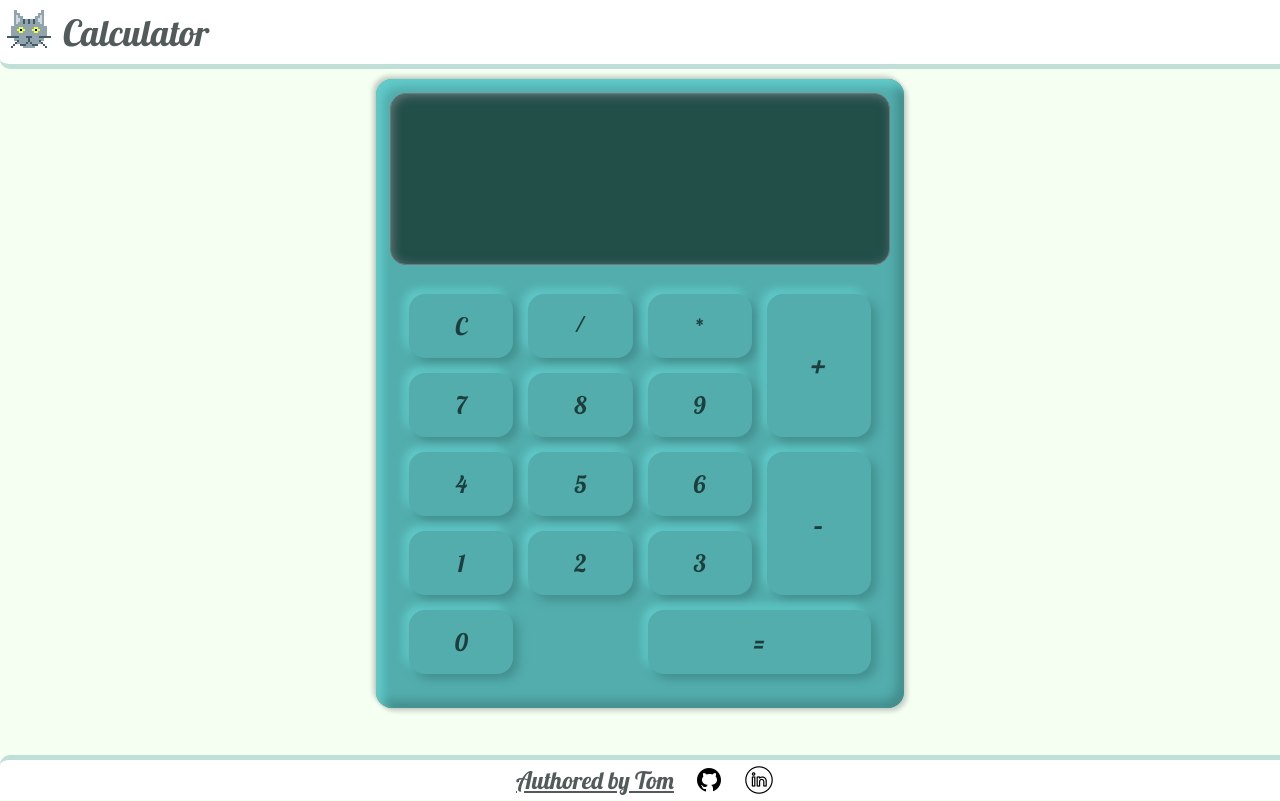
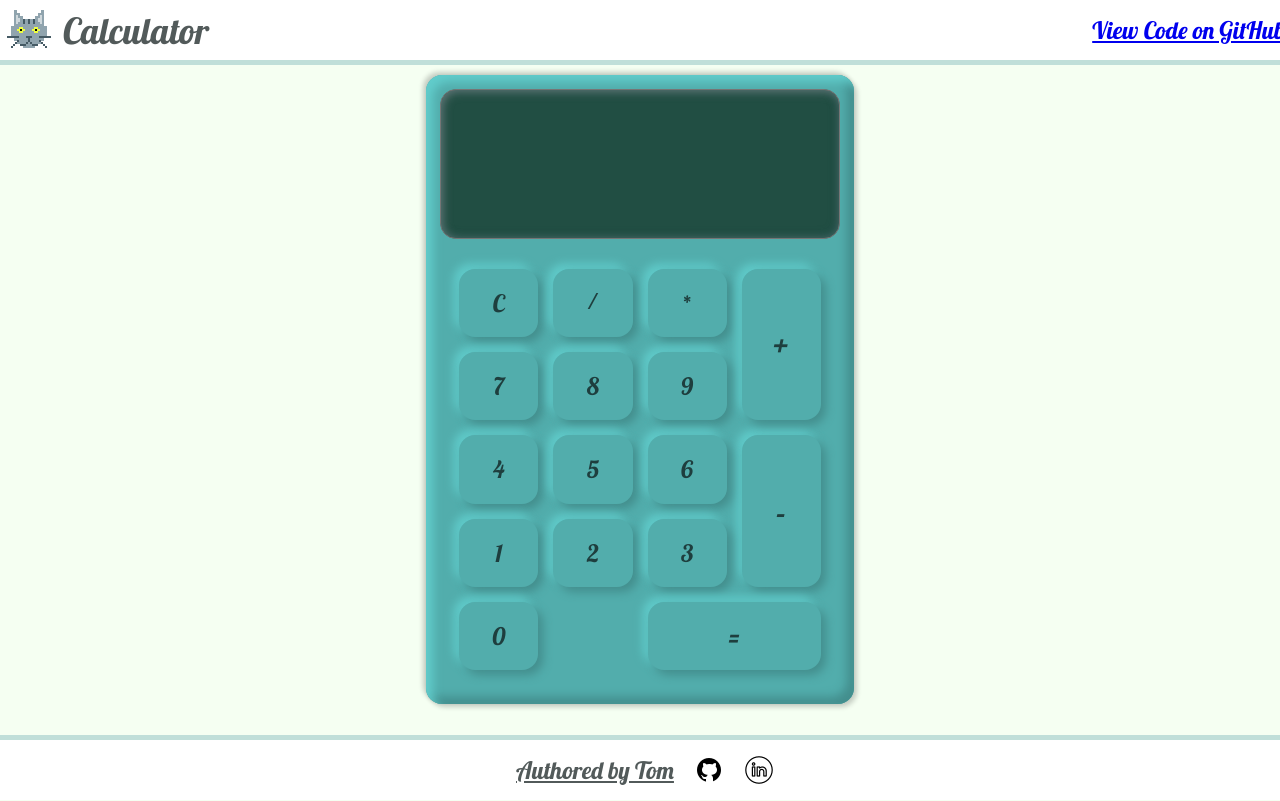
Before and after one commit to MichaelColeman/Calculator, a plain HTML site: page index.html in a window 1280 px wide. Drawn offline with Linux system fonts and the light colour scheme.

Commit message:
add link in header to github pages. Small UI tweak

```diff
--- a/index.html
+++ b/index.html
@@ -16,6 +16,7 @@
         </div>
         <div class="logo">Calculator</div>
       </div>
+      <a href="https://github.com/MichaelColeman/Calculator">View Code on GitHub</a>
     </header>
     <main>
       <div class="calc">
--- a/style.css
+++ b/style.css
@@ -2,16 +2,16 @@
 
 :root {
   --button-text-color: #030303a6;
-  --calc-screen-color: #0303037c;
   --main-text-color: #525a5a;
   --main-background-color: #f5fff2;
   --border-color: #c0dfd9;
-  --header-footer-color: rgb(255, 255, 255);
+  --header-footer-color: #ffffff;
   --calc-main-color: #52adac;
   --calc-light-shadow: #61cccb;
   --calc-dark-shadow: #438e8d;
+  --calc-screen-text-color: #00000083;
+  --calc-screen-bg-color: #092011ab;
   --border-radius: 16px;
-  padding: 0;
   font-size: 24px;
   font-family: 'Lobster', cursive;
 }
@@ -22,18 +22,19 @@ body {
   justify-content: space-between;
   margin: 0;
   background: var(--main-background-color);
+  padding: 0;
 }
 
 .calc {
   display: grid;
-  grid-template-rows: 1fr 2.5fr;
+  grid-template-rows: 1fr 3fr;
   margin: 10px auto auto auto;
   box-shadow: inset 7px 7px 10px var(--calc-light-shadow), inset -7px -7px 10px var(--calc-dark-shadow),
     3px 3px 5px rgba(0, 0, 0, 0.2), -3px -3px 5px rgba(0, 0, 0, 0.2);
   border-radius: var(--border-radius);
   background-color: var(--calc-main-color);
   padding: 0.6rem;
-  max-width: 500px;
+  max-width: 400px;
   height: 600px;
 }
 
@@ -44,9 +45,9 @@ body {
   box-shadow: inset 2px 2px 10px #607677, inset -2px -2px 10px hsla(184, 39%, 25%, 0.377);
   border: solid 1px rgb(117, 117, 117);
   border-radius: var(--border-radius);
-  background: #06140b9c;
+  background: var(--calc-screen-bg-color);
   padding-right: 0.8rem;
-  color: #021403c2;
+  color: var(--calc-screen-text-color);
 }
 
 .bottom-screen {
@@ -55,7 +56,7 @@ body {
 
 .btn-container {
   display: grid;
-  grid: repeat(5, minmax(50px, 1fr)) / repeat(4, minmax(35px, 1fr));
+  grid: repeat(5, minmax(20px, 1fr)) / repeat(4, minmax(20px, 1fr));
   align-items: stretch;
   justify-items: stretch;
   gap: 15px;
@@ -107,7 +108,6 @@ button[value='*'] {
 
 .logo-container {
   display: flex;
-  align-content: center;
   align-items: stretch;
   gap: 10px;
 }
@@ -125,11 +125,12 @@ footer {
   background-color: var(--header-footer-color);
   padding: 5px;
   width: 100%;
+  height: 50px;
 }
 
 header {
+  justify-content: space-between;
   border-bottom: 5px solid var(--border-color);
-  border-radius: 0 0 10px 10px;
 }
 
 footer {
@@ -140,7 +141,16 @@ footer {
   gap: 20px;
   margin: auto 0 0 0;
   border-top: 5px solid var(--border-color);
-  border-radius: 10px 10px 0 0;
+}
+
+header a {
+  display: flex;
+  align-items: center;
+  align-self: center;
+}
+
+header a:hover {
+  background-color: #525a5a;
 }
 
 footer p {
@@ -154,7 +164,7 @@ footer a {
   height: 30px;
 }
 
-@media screen and (max-width: 500px) {
+/* @media screen and (max-width: 500px) {
   .calc {
     margin-top: 0;
     border-radius: 0;
@@ -176,4 +186,4 @@ footer a {
   footer {
     display: none;
   }
-}
+} */
```
